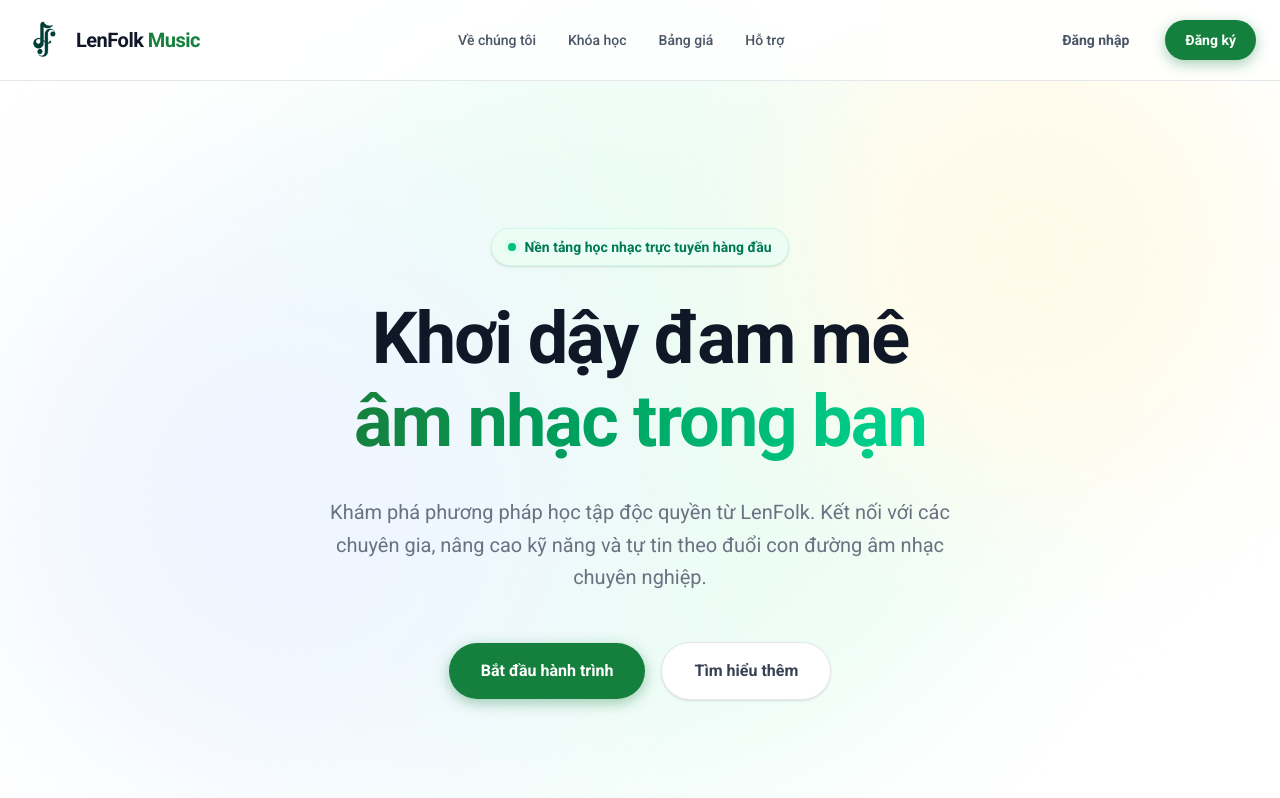
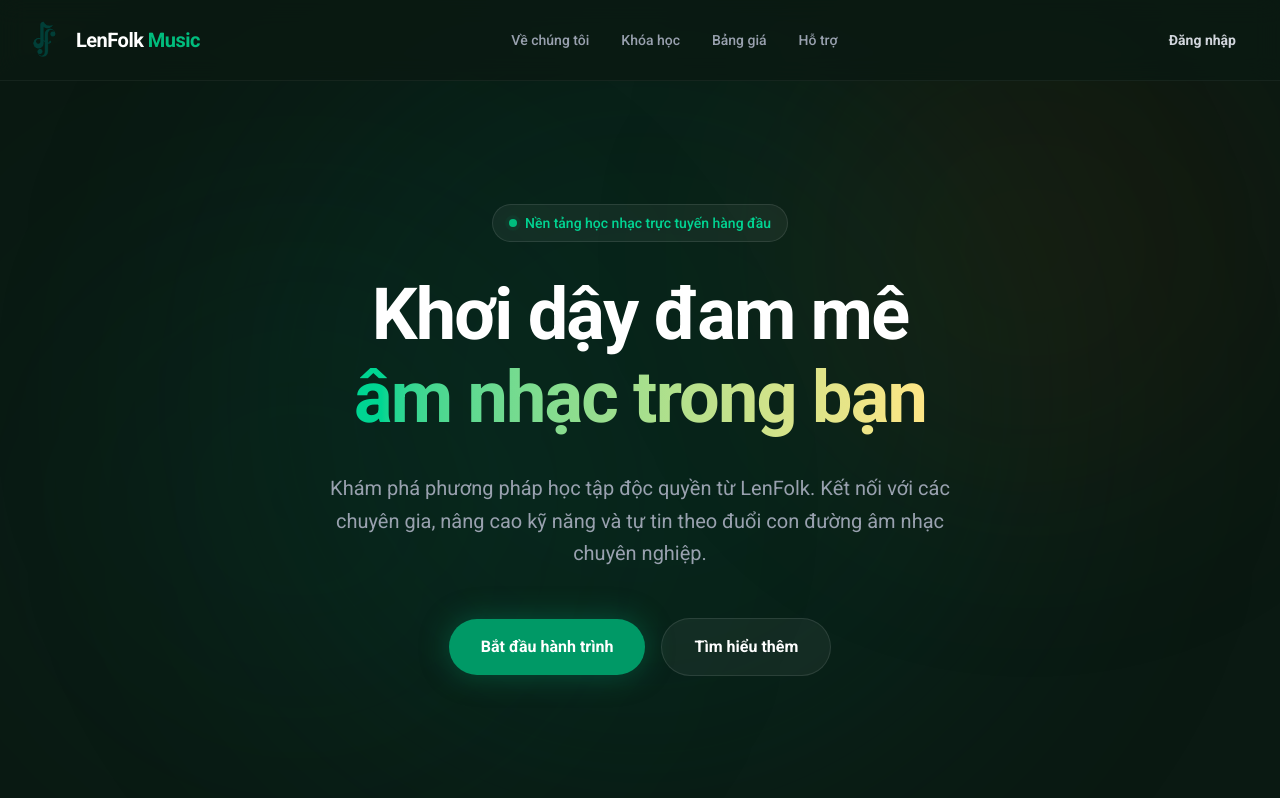
Before and after one commit to ptphat-vn/LenFolk_Project, a Next.js app in the folder frontend/: page / in a window 1280 px wide. Built offline with nearby package versions, Linux system fonts and the light colour scheme.

Commit message:
fix:savepage

```diff
--- a/frontend/src/app/page.tsx
+++ b/frontend/src/app/page.tsx
@@ -1,26 +1,12 @@
-'use client';
-
+'use client'
 import Link from 'next/link';
 import Image from 'next/image';
-import { useEffect, useState } from 'react';
 
 export default function Home() {
-  const [isLoaded, setIsLoaded] = useState(false);
-
-  useEffect(() => {
-    // Kích hoạt animation ngay sau khi component mount
-    const timer = window.setTimeout(() => setIsLoaded(true), 50);
-    return () => window.clearTimeout(timer);
-  }, []);
-
   return (
-    <div className="min-h-screen bg-gray-50 text-gray-900 flex flex-col font-sans selection:bg-emerald-100 selection:text-emerald-900 overflow-hidden">
+    <div className="min-h-screen bg-[#0a1912] text-white flex flex-col font-sans selection:bg-emerald-900 selection:text-white">
       {/* Header */}
-      <header
-        className={`fixed top-0 left-0 right-0 z-50 bg-white/80 backdrop-blur-md border-b border-gray-200 transition-all duration-1000 ${
-          isLoaded ? 'opacity-100 translate-y-0' : 'opacity-0 -translate-y-4'
-        }`}
-      >
+      <header className="fixed top-0 left-0 right-0 z-50 bg-[#0a1912]/80 backdrop-blur-md border-b border-white/5">
         <div className="max-w-7xl mx-auto px-6 h-20 flex items-center justify-between">
           {/* Logo */}
           <div className="flex items-center gap-3">
@@ -33,65 +19,42 @@ export default function Home() {
                 priority
               />
             </div>
-            <span className="text-xl font-bold tracking-tight text-gray-900">
-              LenFolk<span className="text-[#15803d]"> Music</span>
+            <span className="text-xl font-bold tracking-tight text-white">
+              LenFolk<span className="text-emerald-500"> Music</span>
             </span>
           </div>
 
           {/* Navigation */}
-          <nav className="hidden md:flex items-center gap-8 text-sm font-medium text-gray-600">
-            <Link href="#" className="hover:text-[#15803d] transition-colors">Về chúng tôi</Link>
-            <Link href="#" className="hover:text-[#15803d] transition-colors">Khóa học</Link>
-            <Link href="#" className="hover:text-[#15803d] transition-colors">Bảng giá</Link>
-            <Link href="#" className="hover:text-[#15803d] transition-colors">Hỗ trợ</Link>
+          <nav className="hidden md:flex items-center gap-8 text-sm font-medium text-gray-400">
+            <Link href="#" className="hover:text-emerald-400 transition-colors">Về chúng tôi</Link>
+            <Link href="#" className="hover:text-emerald-400 transition-colors">Khóa học</Link>
+            <Link href="#" className="hover:text-emerald-400 transition-colors">Bảng giá</Link>
+            <Link href="#" className="hover:text-emerald-400 transition-colors">Hỗ trợ</Link>
           </nav>
 
           {/* Auth Actions */}
           <div className="flex items-center gap-4">
             <Link
               href="/login"
-              className="px-5 py-2.5 text-sm font-semibold text-gray-600 hover:text-gray-900 transition-colors"
+              className="px-5 py-2.5 text-sm font-semibold text-gray-300 hover:text-white transition-colors"
             >
               Đăng nhập
             </Link>
-            <Link
-              href="/register"
-              className="px-5 py-2.5 text-sm font-semibold bg-[#15803d] hover:bg-[#166534] text-white rounded-full transition-all shadow-[0_4px_14px_0_rgba(21,128,61,0.39)] hover:shadow-[0_6px_20px_rgba(21,128,61,0.23)] hover:-translate-y-0.5"
-            >
-              Đăng ký
-            </Link>
+
           </div>
         </div>
       </header>
 
       {/* Hero Section */}
-      <main className="flex-1 flex flex-col items-center justify-center pt-20 px-6 relative bg-white">
-        {/* Animated Abstract Background Effects */}
-        <div
-          className={`absolute top-1/2 left-1/2 -translate-x-1/2 -translate-y-1/2 w-[800px] h-[800px] bg-emerald-50 rounded-full blur-[100px] pointer-events-none transition-opacity duration-[2000ms] ease-in-out ${
-            isLoaded ? 'opacity-100' : 'opacity-0'
-          }`}
-          style={{ animation: 'pulse 4s cubic-bezier(0.4, 0, 0.6, 1) infinite' }}
-        />
-        <div
-          className={`absolute top-0 right-0 w-[500px] h-[500px] bg-amber-50 rounded-full blur-[80px] pointer-events-none transition-all duration-[2500ms] ease-out delay-300 ${
-            isLoaded ? 'opacity-100 translate-y-0 translate-x-0' : 'opacity-0 -translate-y-20 translate-x-20'
-          }`}
-        />
-        <div
-          className={`absolute bottom-0 left-0 w-[600px] h-[600px] bg-blue-50 rounded-full blur-[100px] pointer-events-none transition-all duration-[2500ms] ease-out delay-500 ${
-            isLoaded ? 'opacity-100 translate-y-0 -translate-x-0' : 'opacity-0 translate-y-20 -translate-x-20'
-          }`}
-        />
+      <main className="flex-1 flex flex-col items-center justify-center pt-20 px-6 relative overflow-hidden">
+        {/* Abstract Background Effects */}
+        <div className="absolute top-1/2 left-1/2 -translate-x-1/2 -translate-y-1/2 w-[800px] h-[800px] bg-emerald-900/20 rounded-full blur-[120px] pointer-events-none" />
+        <div className="absolute top-0 right-0 w-[500px] h-[500px] bg-amber-900/10 rounded-full blur-[100px] pointer-events-none" />
+        <div className="absolute bottom-0 left-0 w-[600px] h-[600px] bg-emerald-900/10 rounded-full blur-[120px] pointer-events-none" />
 
-        <div className="relative z-10 text-center max-w-4xl mx-auto flex flex-col items-center mt-12">
+        <div className="relative z-10 text-center max-w-4xl mx-auto flex flex-col items-center">
           {/* Badge */}
-          <div
-            className={`inline-flex items-center gap-2 px-4 py-2 rounded-full bg-emerald-50 border border-emerald-100 text-emerald-700 text-sm font-semibold mb-8 shadow-sm transition-all duration-700 transform ${
-              isLoaded ? 'opacity-100 translate-y-0' : 'opacity-0 translate-y-8'
-            }`}
-            style={{ transitionDelay: '200ms' }}
-          >
+          <div className="inline-flex items-center gap-2 px-4 py-2 rounded-full bg-white/5 border border-white/10 text-emerald-400 text-sm font-medium mb-8">
             <span className="relative flex h-2 w-2">
               <span className="animate-ping absolute inline-flex h-full w-full rounded-full bg-emerald-400 opacity-75"></span>
               <span className="relative inline-flex rounded-full h-2 w-2 bg-emerald-500"></span>
@@ -100,44 +63,29 @@ export default function Home() {
           </div>
 
           {/* Main Title */}
-          <h1
-            className={`text-5xl md:text-7xl font-extrabold tracking-tight mb-8 leading-[1.15] text-gray-900 transition-all duration-700 transform ${
-              isLoaded ? 'opacity-100 translate-y-0' : 'opacity-0 translate-y-8'
-            }`}
-            style={{ transitionDelay: '350ms' }}
-          >
+          <h1 className="text-5xl md:text-7xl font-extrabold tracking-tight mb-8 leading-[1.15]">
             Khơi dậy đam mê <br />
-            <span className="text-transparent bg-clip-text bg-gradient-to-r from-[#15803d] to-emerald-400 inline-block transition-transform duration-1000 hover:scale-[1.02]">
+            <span className="text-transparent bg-clip-text bg-gradient-to-r from-emerald-400 to-amber-200">
               âm nhạc trong bạn
             </span>
           </h1>
 
           {/* Description */}
-          <p
-            className={`text-lg md:text-xl text-gray-500 max-w-2xl mb-12 leading-relaxed transition-all duration-700 transform ${
-              isLoaded ? 'opacity-100 translate-y-0' : 'opacity-0 translate-y-8'
-            }`}
-            style={{ transitionDelay: '500ms' }}
-          >
+          <p className="text-lg md:text-xl text-gray-400 max-w-2xl mb-12 leading-relaxed">
             Khám phá phương pháp học tập độc quyền từ LenFolk. Kết nối với các chuyên gia, nâng cao kỹ năng và tự tin theo đuổi con đường âm nhạc chuyên nghiệp.
           </p>
 
           {/* CTA Buttons */}
-          <div
-            className={`flex flex-col sm:flex-row items-center gap-4 transition-all duration-700 transform ${
-              isLoaded ? 'opacity-100 translate-y-0' : 'opacity-0 translate-y-8'
-            }`}
-            style={{ transitionDelay: '650ms' }}
-          >
+          <div className="flex flex-col sm:flex-row items-center gap-4">
             <Link
               href="/register"
-              className="w-full sm:w-auto px-8 py-4 text-base font-bold bg-[#15803d] hover:bg-[#166534] text-white rounded-full transition-all shadow-[0_4px_14px_0_rgba(21,128,61,0.39)] hover:shadow-[0_6px_20px_rgba(21,128,61,0.23)] hover:-translate-y-1"
+              className="w-full sm:w-auto px-8 py-4 text-base font-bold bg-emerald-600 hover:bg-emerald-500 text-white rounded-full transition-all shadow-[0_0_30px_rgba(5,150,105,0.4)] hover:shadow-[0_0_40px_rgba(5,150,105,0.6)] hover:-translate-y-1"
             >
               Bắt đầu hành trình
             </Link>
             <Link
               href="#explore"
-              className="w-full sm:w-auto px-8 py-4 text-base font-bold bg-white hover:bg-gray-50 text-gray-700 border border-gray-200 rounded-full transition-all shadow-sm hover:shadow-md hover:-translate-y-1"
+              className="w-full sm:w-auto px-8 py-4 text-base font-bold bg-white/5 hover:bg-white/10 text-white border border-white/10 rounded-full transition-all hover:-translate-y-1"
             >
               Tìm hiểu thêm
             </Link>
```
